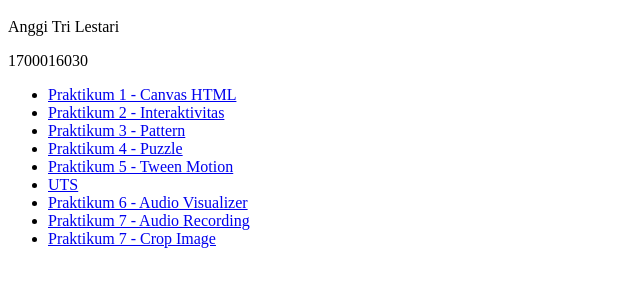
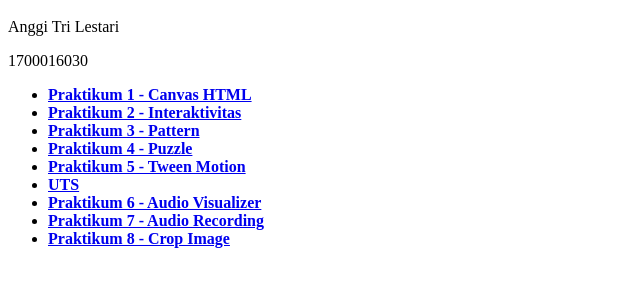
Before and after one commit to anggitrilestari1700016030/Mutimedia_Online, a plain HTML site: page index.html in a window 1280 px wide. Shown: the part 48-334 px from the top of the page, without its empty margins (0-640 px from the left). Drawn offline with Linux system fonts and the light colour scheme.

Commit message:
Update index.html

```diff
--- a/index.html
+++ b/index.html
@@ -8,31 +8,31 @@
 <p> 1700016030 </p>
 <ul>
 	<li>
-		<a href="praktikum_1_1700016030.html"> Praktikum 1 - Canvas HTML </a>
+		<a href="praktikum_1_1700016030.html"><b> Praktikum 1 - Canvas HTML </b></a>
 	</li>
 	<li>
-		<a href="praktikum_2_1700016030.html"> Praktikum 2 - Interaktivitas </a>
+		<a href="praktikum_2_1700016030.html"><b> Praktikum 2 - Interaktivitas </b></a>
 	</li>
 	<li>
-		<a href="praktikum_3_1700016030.html"> Praktikum 3 - Pattern </a>
+		<a href="praktikum_3_1700016030.html"><b> Praktikum 3 - Pattern </b></a>
 	</li>
 	<li>
-		<a href="Praktikum_4_1700016030.html"> Praktikum 4 - Puzzle </a>
+		<a href="Praktikum_4_1700016030.html"><b> Praktikum 4 - Puzzle </b></a>
 	</li>
 	<li>
-		<a href="praktikum_5_1700016030.html"> Praktikum 5 - Tween Motion </a>
+		<a href="praktikum_5_1700016030.html"><b> Praktikum 5 - Tween Motion </b></a>
 	</li>
 	<li>
-		<a href="game.html"> UTS </a>
+		<a href="game.html"><b> UTS </b></a>
 	</li>
 	<li>
-		<a href="Praktikum_6_1700016030.html"> Praktikum 6 - Audio Visualizer </a>
+		<a href="Praktikum_6_1700016030.html"><b> Praktikum 6 - Audio Visualizer </b></a>
 	</li>
 	<li>
-		<a href="Praktikum_7_1700016030.html"> Praktikum 7 - Audio Recording </a>
+		<a href="Praktikum_7_1700016030.html"><b> Praktikum 7 - Audio Recording </b></a>
 	</li>
 	<li>
-		<a href="Praktikum_8_1700016030.html"> Praktikum 7 - Crop Image </a>
+		<a href="Praktikum_8_1700016030.html"><b> Praktikum 8 - Crop Image </b></a>
 	</li>
 </ul>
 </body>
```
